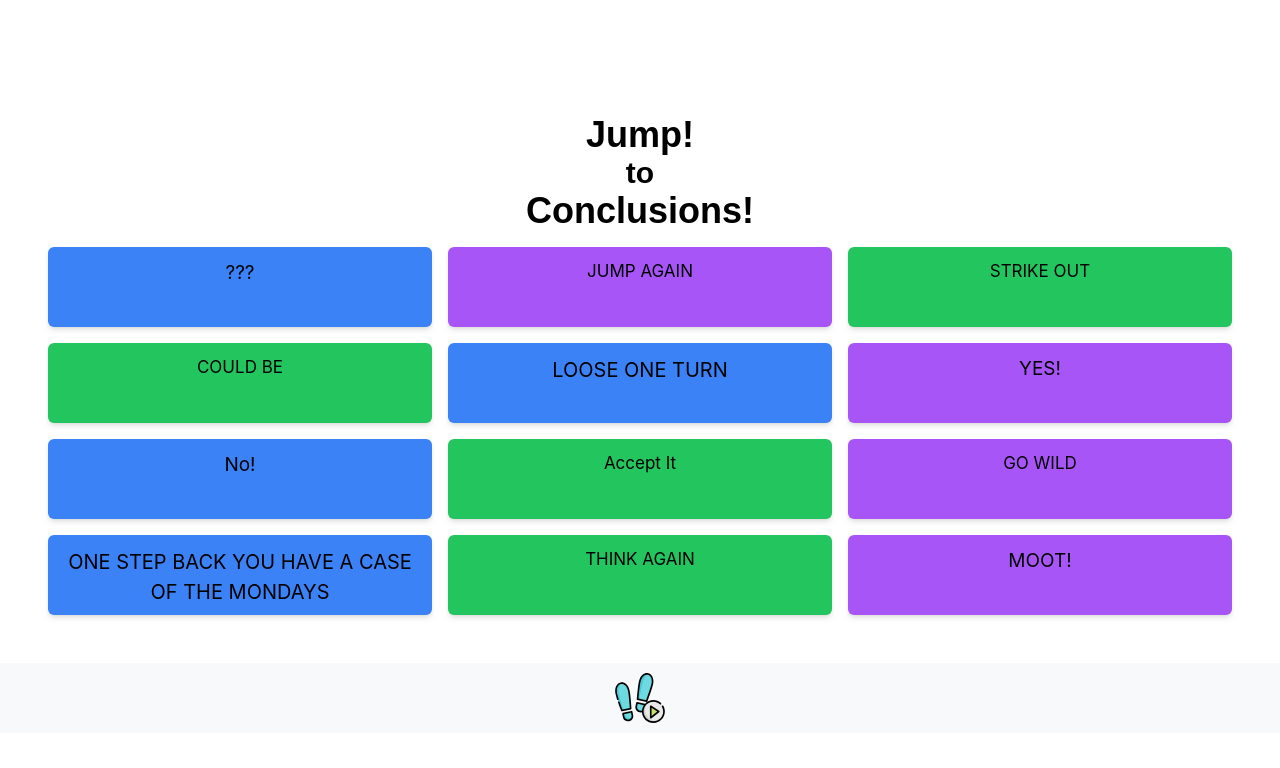
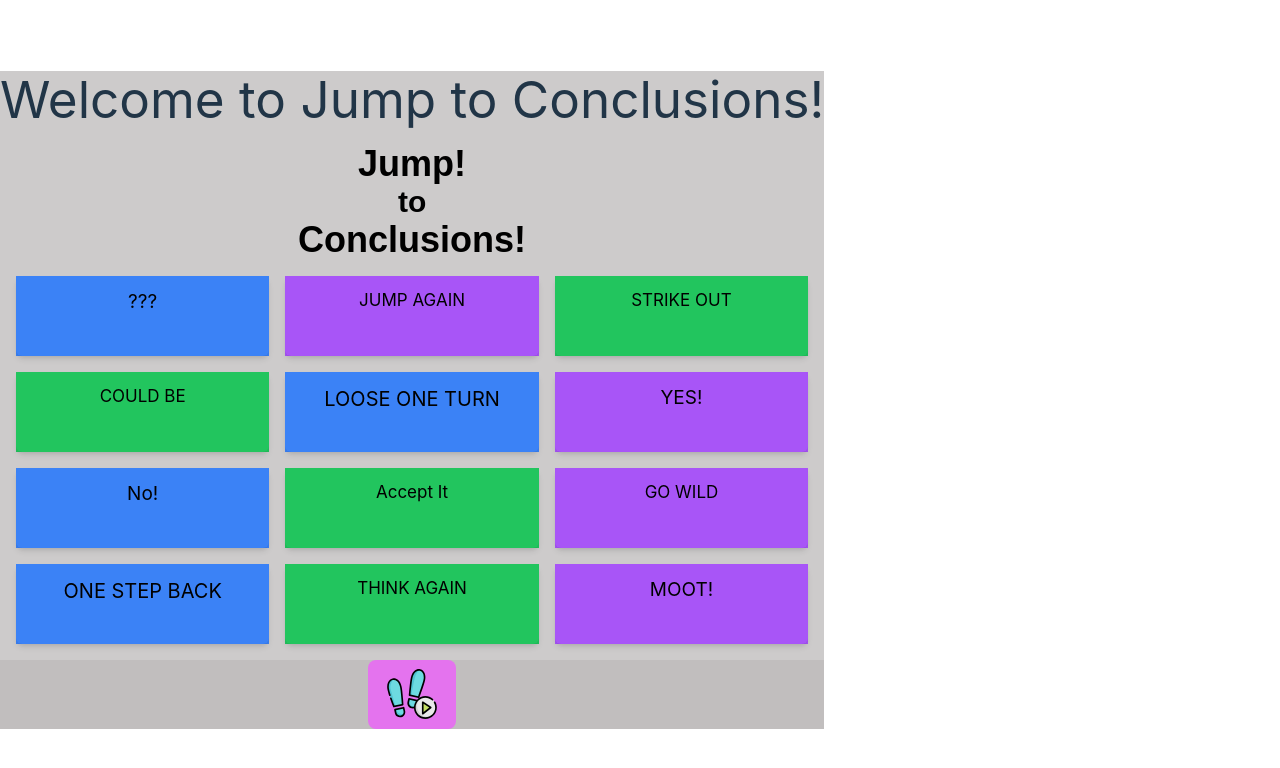
Before and after one commit to wickhill/jump-to-conclusions-app, a React (Vite) app: page / in a window 1280 px wide. Shown: the top 768 px of the page. Built offline with nearby package versions, Linux system fonts and the light colour scheme; a web font is replaced by a local one.

Commit message:
gameshow squares randomized lightup feature

```diff
--- a/src/App.css
+++ b/src/App.css
@@ -1,5 +1,3 @@
-/* App.css */
-
 @import url('https://fonts.googleapis.com/css2?family=Jersey+15&display=swap');
 
 .jump-to-text {
@@ -7,7 +5,7 @@
 }
 
 #root {
-    background-color: white;
+    background-color: #cdcbcb;
 }
 
 .jersey-15-regular {
@@ -16,28 +14,39 @@
     }
 
 .dynamic-text {
-    font-size: 24px;  /* Default font size */
+    font-size: 24px;
     padding: 0.5rem;
     white-space: pre-wrap;
     word-wrap: break-word;
     box-sizing: border-box;
     }
 
-/* If you want to add custom styles */
 .footprint-button {
     background: transparent;
     border: none;
     cursor: pointer;
+    background-color: rgb(228, 115, 238);
     }
 
+.footprint-button:hover {
+    background-color: rgb(235, 166, 242);
+}
+
 .footprint-icon {
-    width: 50px; /* Adjust the size as needed */
+    width: 50px;
     height: auto;
     }
 
-  /* Additional footer styles */
 .footer {
     display: flex;
     justify-content: center;
-    background-color: #f8f9fa; /* Adjust background color as needed */
+    background-color: #c1bebe;
     }
+
+    .hover-trigger {
+        transition: background-color 0.3s;
+    }
+
+    .hover-trigger:hover {
+        background-color: var(--tw-bg-opacity, 1) var(--hover-color);
+    }
--- a/src/App.jsx
+++ b/src/App.jsx
@@ -1,31 +1,18 @@
 import React, { useState } from 'react';
 import { Routes, Route } from 'react-router-dom';
 import Home from './pages/Home';
-// import Signin from './components/Signin';
-// import Signup from './components/Signup';
-// import UpdateUserProfile from './components/UpdateUserProfile';
-// import AchievementsPage from './pages/AchievementsPage';
-// import Navbar from './components/Navbar';
 import Footer from './components/Footer';
 
 function App() {
   const [user, setUser] = useState(null);
+  const [randomizerFunction, setRandomizerFunction] = useState(null);
 
   return (
     <>
-      {/* <Navbar user={user} onLogout={() => setUser(null)} /> */}
       <Routes>
-        <Route path="/" element={<Home />} />
-        {/* <Route path="/signin" element={<Signin onSignin={setUser} />} />
-        <Route path="/signup" element={<Signup onSignup={setUser} />} />
-        {user && (
-          <>
-            <Route path="/profile" element={<UpdateUserProfile user={user} setUser={setUser} />} />
-            <Route path="/achievements" element={<AchievementsPage user={user} />} />
-          </>
-        )} */}
+        <Route path="/" element={<Home setRandomizerFunction={setRandomizerFunction} />} />
       </Routes>
-      <Footer />
+      <Footer onRandomize={randomizerFunction} />
     </>
   );
 }
--- a/src/components/Conclusion.jsx
+++ b/src/components/Conclusion.jsx
@@ -4,15 +4,29 @@ import '../App.css';
 
 const Conclusion = ({ conclusion, colorClass }) => {
   const textRef = useRef(null);
+  const divRef = useRef(null);
 
   useEffect(() => {
     if (textRef.current) {
-      resizeText(textRef.current, 8, 20); // Adjust min and max font size as needed
+      resizeText(textRef.current, 8, 20);
     }
   }, [conclusion]);
 
+  const handleHover = () => {
+    if (divRef.current) {
+      divRef.current.classList.add('hover');
+      setTimeout(() => {
+        divRef.current.classList.remove('hover');
+      }, 300); // Adjust the timing as needed
+    }
+  };
+
   return (
-    <div className={`p-1 ${colorClass} text-black rounded-md shadow-md flex items-center justify-center h-20 w-30`}>
+    <div
+      ref={divRef}
+      className={`p-1 ${colorClass} text-black rounded-md shadow-md flex items-center justify-center h-20 w-30 hover-trigger`}
+      onTouchStart={handleHover}
+    >
       <h2 ref={textRef} className="text-center dynamic-text w-full h-full">
         {conclusion.answer}
       </h2>
--- a/src/components/Conclusions.jsx
+++ b/src/components/Conclusions.jsx
@@ -1,4 +1,4 @@
-import React from "react";
+import React, { useState, useEffect } from "react";
 import Conclusion from "./Conclusion";
 import conclusionsData from "../data";
 import '../App.css';
@@ -18,27 +18,65 @@ const colorMapping = {
     conclusion12: "bg-purple-500 hover:bg-purple-300",
 };
 
-const Conclusions = ({ conclusions = conclusionsData }) => {
-    console.log(conclusions);
+const Conclusions = ({ conclusions = conclusionsData, onRandomize }) => {
+    const [highlightedIndex, setHighlightedIndex] = useState(null);
+    const [randomIndex, setRandomIndex] = useState(null);
+
+    useEffect(() => {
+        let interval;
+        if (highlightedIndex !== null) {
+            interval = setInterval(() => {
+                setHighlightedIndex((prevIndex) => (prevIndex + 1) % Object.keys(conclusions).length);
+            }, 200); // Change highlight every 200ms
+        }
+        return () => clearInterval(interval);
+    }, [highlightedIndex, conclusions]);
+
+    const startRandomizer = () => {
+        setRandomIndex(null); // Reset the randomIndex to clear previous selection
+        setHighlightedIndex(0);
+        setTimeout(() => {
+            const randomIndex = Math.floor(Math.random() * Object.keys(conclusions).length);
+            setRandomIndex(randomIndex);
+            setHighlightedIndex(null);
+        }, 3000); // Cycle for 3 seconds
+    };
+
+    // Make startRandomizer available to the parent component
+    useEffect(() => {
+        if (onRandomize) {
+            onRandomize(() => startRandomizer); // Pass function instead of invoking it
+        }
+    }, [onRandomize]);
 
     return (
-        // Add padding around the content
         <div className="p-4">
-        {/*  Center the text horizontally, then add bottom margin to container;  */}
             <div className="jump-to-text text-center mb-4">
                 <h2 className="text-4xl jersey-15-regular">Jump!</h2>
                 <h2 className="text-3xl jersey-15-regular">to</h2>
                 <h2 className="text-4xl jersey-15-regular">Conclusions!</h2>
             </div>
 
-        {/* Apply grid layout; we define a 3-column grid, then add a gap (4) between grid items */}
             <div className="grid grid-cols-3 gap-4">
                 {Object.keys(conclusions).map((key, index) => {
                     const conclusion = conclusions[key];
                     const colorClass = colorMapping[key];
-            return <Conclusion key={index} conclusion={conclusion} colorClass={colorClass} />;
+                    return (
+                        <div key={index} className={`${colorClass} ${highlightedIndex === index ? 'highlighted' : ''} ${randomIndex === index ? 'selected' : ''}`}>
+                            <Conclusion conclusion={conclusion} />
+                        </div>
+                    );
                 })}
             </div>
+
+            <style jsx>{`
+                .highlighted {
+                    border: 4px solid yellow;
+                }
+                .selected {
+                    border: 4px solid red;
+                }
+            `}</style>
         </div>
     );
 };
--- a/src/components/Footer.jsx
+++ b/src/components/Footer.jsx
@@ -1,19 +1,19 @@
 import React from 'react';
 import footprintSvg from '../assets/footprint.svg';
 
-const FootprintButton = () => {
+const FootprintButton = ({ onClick }) => {
     return (
-    <button className="footprint-button">
-    <img src={footprintSvg} alt="Footprint" className="footprint-icon" />
-    </button>
+        <button className="footprint-button" onClick={onClick}>
+            <img src={footprintSvg} alt="Footprint" className="footprint-icon" />
+        </button>
     );
 };
 
-const Footer = () => {
+const Footer = ({ onRandomize }) => {
     return (
-    <footer className="footer">
-    <FootprintButton />
-    </footer>
+        <footer className="footer">
+            <FootprintButton onClick={onRandomize} />
+        </footer>
     );
 };
 
--- a/src/data.js
+++ b/src/data.js
@@ -54,7 +54,7 @@ const conclusionsData = {
         answerAlt3: "TOM'S HAVING A COOKOUT!",
     },
     conclusion10: {
-        answer: "ONE STEP BACK YOU HAVE A CASE OF THE MONDAYS",
+        answer: "ONE STEP BACK",
         answerAlt1: "SLEEP IN",
         answerAlt2: "BLAME IT ON MILTON",
         answerAlt3: "YOU NEED TO MOVE YOUR DESK",
--- a/src/pages/Home.jsx
+++ b/src/pages/Home.jsx
@@ -1,13 +1,13 @@
 import React from 'react';
-import conclusions from '../data';
-import Conclusions from '../components/Conclusions';
+import Conclusions from '../components/Conclusions'; // Ensure the path is correct
 
-const Home = () => {
-    return (
-    <div id="root" className="p-8 text-center">
-        <Conclusions conclusions={conclusions} />
+const Home = ({ setRandomizerFunction }) => {
+  return (
+    <div>
+      <h1>Welcome to Jump to Conclusions!</h1>
+      <Conclusions onRandomize={setRandomizerFunction} />
     </div>
-    );
+  );
 };
 
 export default Home;
```
Lines whose indentation alone changed are shown as unchanged.
